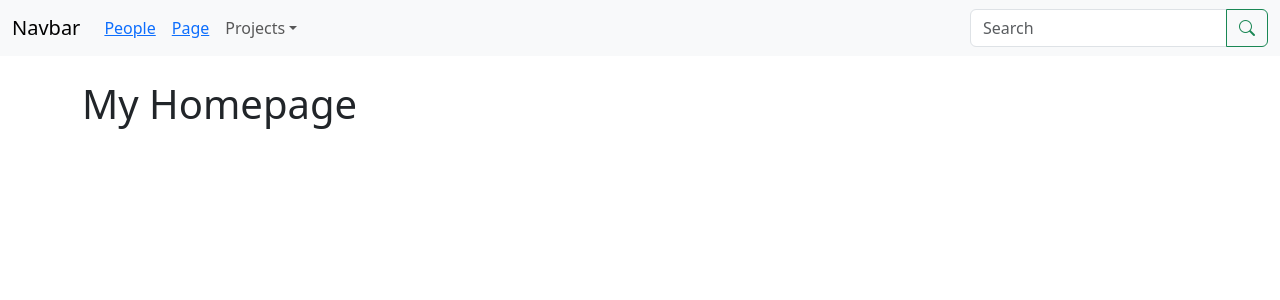
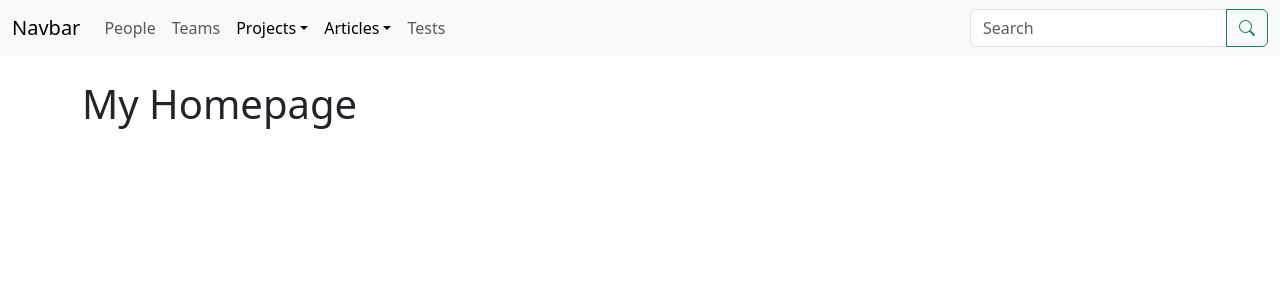
Before and after one commit to adrian1715/portfolio-website, a React (Create React App) app in the folder client/: page / in a window 1280 px wide. Shown: the top 300 px of the page. Built offline with nearby package versions, Linux system fonts and the light colour scheme.

Commit message:
updating navbar

```diff
--- a/client/public/index.html
+++ b/client/public/index.html
@@ -41,9 +41,5 @@
       To create a production bundle, use `npm run build` or `yarn build`.
     -->
     <div id="vanilla-scripts"></div>
-    <!-- <script
-      id="letrico-script"
-      src="../src/components/projects/app.js"
-    ></script> -->
   </body>
 </html>
--- a/client/src/App.js
+++ b/client/src/App.js
@@ -7,31 +7,50 @@ import NewPerson from "./pages/NewPerson";
 import Projects from "./pages/Projects";
 import Letrico from "./components/projects/Letrico";
 import NotFound from "./pages/NotFound";
+import Test from "./Test";
+import Teams from "./Teams";
 
-const navLinks = ["People", "Page"]; // make the current link to be active
-const projects = ["Simulators", "Letrico", "Desempregados"];
+// dropdown items
+const projects = [
+  "Simulators",
+  "Letrico",
+  "Desempregados",
+  "Web Quiz",
+  "Pomodoro Timer",
+];
+const articles = ["page1", "page2", "page3", "page4", "page5"];
 
 const router = createBrowserRouter([
   {
     path: "/",
-    element: <RootElement links={navLinks} projects={projects} />,
+    element: <RootElement />,
     errorElement: <NotFound />,
     children: [
+      { index: true, element: <Home /> },
       {
-        index: true,
-        element: <Home />,
-      },
-      {
-        // index: true,
         path: "/people",
         element: <People />,
+        navLink: true,
         children: [{ path: "new", element: <NewPerson /> }],
       },
-      { path: "/projects", element: <Projects /> },
+      { path: "/teams", element: <Teams />, navLink: true },
+      {
+        path: "/projects",
+        element: <Projects />,
+        navLink: true,
+        type: "dropwdown",
+        items: projects,
+      },
       { path: "/projects/letrico", element: <Letrico /> },
+      { path: "/articles", navLink: true, type: "dropdown", items: articles },
+      { path: "/tests", element: <Test />, navLink: true },
     ],
   },
 ]);
+
+export const links = router.routes[0].children.filter(
+  (link) => link.navLink === true
+);
 
 function App() {
   return <RouterProvider router={router} />;
--- /dev/null
+++ b/client/src/Teams.jsx
@@ -0,0 +1,5 @@
+import React from "react";
+
+export default function Test2() {
+  return <div>Teams</div>;
+}
--- /dev/null
+++ b/client/src/Test.jsx
@@ -0,0 +1,5 @@
+import React from "react";
+
+export default function Test() {
+  return <div>Test</div>;
+}
--- /dev/null
+++ b/client/src/components/NavLinkDropdown.jsx
@@ -0,0 +1,46 @@
+import React, { Fragment } from "react";
+import { Link, NavLink } from "react-router-dom";
+
+export default function NavLinkDropdown({ link }) {
+  const linkName =
+    link.path.split("/")[1].charAt(0).toUpperCase() + link.path.slice(2);
+
+  return (
+    <Fragment key={link.id}>
+      <li className="nav-item dropdown">
+        <NavLink
+          className="nav-link dropdown-toggle"
+          role="button"
+          data-bs-toggle="dropdown"
+        >
+          {linkName}
+        </NavLink>
+        <ul className="dropdown-menu">
+          {link.items.map((item, index) =>
+            index < 3 ? ( // limiting dropdown items up to 3
+              <li key={index}>
+                <a
+                  className="dropdown-item"
+                  href={`${link.path}/${item.toLowerCase()}`}
+                >
+                  {item}
+                </a>
+              </li>
+            ) : index === 3 ? ( // show more
+              <Fragment key={index}>
+                <li>
+                  <hr className="dropdown-divider" />
+                </li>
+                <li>
+                  <Link to={link.path} className="dropdown-item">
+                    See more...
+                  </Link>
+                </li>
+              </Fragment>
+            ) : null
+          )}
+        </ul>
+      </li>
+    </Fragment>
+  );
+}
--- a/client/src/components/Navbar.jsx
+++ b/client/src/components/Navbar.jsx
@@ -1,6 +1,8 @@
-import { Link } from "react-router-dom";
+import { Link, NavLink } from "react-router-dom";
+import { Fragment } from "react";
+import NavLinkDropdown from "./NavLinkDropdown";
 
-export default function Navbar({ links, projects }) {
+export default function Navbar({ links }) {
   return (
     <nav className="navbar navbar-expand-lg bg-body-tertiary">
       <div className="container-fluid">
@@ -21,31 +23,26 @@ export default function Navbar({ links, projects }) {
         <div className="collapse navbar-collapse" id="navbarSupportedContent">
           <ul className="navbar-nav me-auto mb-2 mb-lg-0">
             {links.map((link, index) => (
-              <li key={index} className="nav-link">
-                <Link to={`/${link.toLowerCase()}`}>{link}</Link>
-              </li>
+              <Fragment key={index}>
+                {link.type ? (
+                  // if there's a dropdown
+                  <NavLinkDropdown link={link} />
+                ) : (
+                  // simple links (no dropdown)
+                  <li key={index} className="nav-item">
+                    <NavLink
+                      to={link.path}
+                      className={({ isActive }) =>
+                        `nav-link ${isActive ? "active fw-bold" : ""}`
+                      }
+                    >
+                      {link.path.split("/")[1].charAt(0).toUpperCase() +
+                        link.path.slice(2)}
+                    </NavLink>
+                  </li>
+                )}
+              </Fragment>
             ))}
-            <li className="nav-item dropdown">
-              <Link
-                className="nav-link dropdown-toggle"
-                role="button"
-                data-bs-toggle="dropdown"
-              >
-                Projects
-              </Link>
-              <ul className="dropdown-menu">
-                {projects.map((project, index) => (
-                  <li key={index}>
-                    <a
-                      className="dropdown-item"
-                      href={`/projects/${project.toLowerCase()}`}
-                    >
-                      {project}
-                    </a>
-                  </li>
-                ))}
-              </ul>
-            </li>
           </ul>
           <form className="d-flex" role="search">
             <div className="input-group">
--- a/client/src/pages/NotFound.js
+++ b/client/src/pages/NotFound.js
@@ -1,10 +1,11 @@
 import React from "react";
+import RootElement from "./RootElement";
 
 export default function NotFound() {
   return (
-    <>
+    <RootElement>
       <h1>NotFound</h1>
       <p>Your page was not found.</p>
-    </>
+    </RootElement>
   );
 }
--- a/client/src/pages/RootElement.jsx
+++ b/client/src/pages/RootElement.jsx
@@ -1,12 +1,14 @@
 import React from "react";
 import { Outlet } from "react-router-dom";
 import Navbar from "../components/Navbar";
+import { links } from "../App";
 
-export default function RootElement({ links, projects }) {
+export default function RootElement({ children }) {
   return (
     <>
-      <Navbar links={links} projects={projects} />
+      {links && <Navbar links={links} />}
       <div className="container mt-4">
+        {children}
         <Outlet />
       </div>
     </>
```
